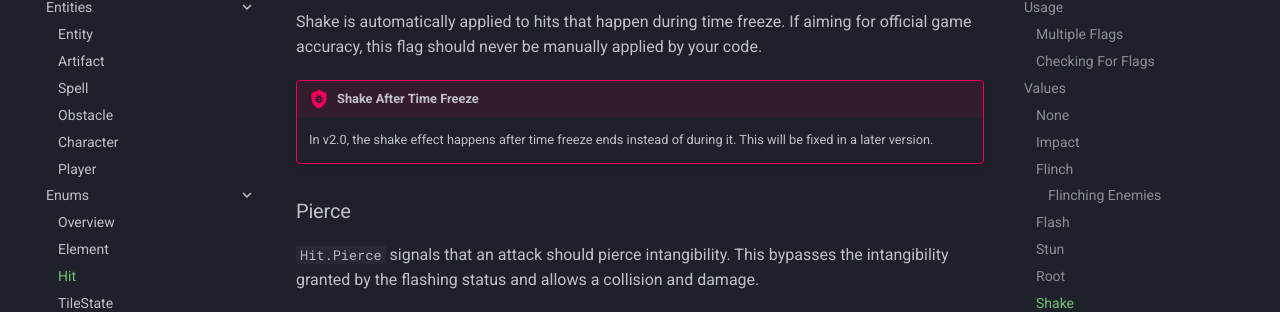
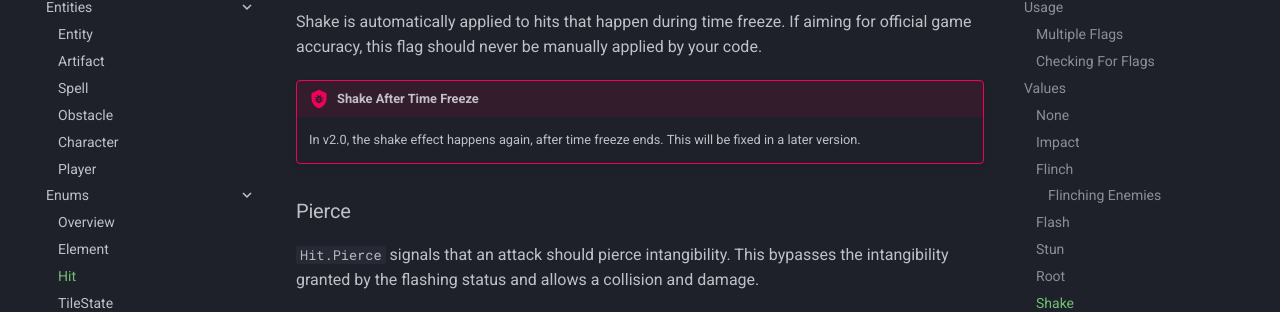
Before and after one commit to Alrysc/onb_docs, an MkDocs documentation site: the page built from docs/onb_overview/enums/hit.md, in a window 1280 px wide and 900 px high, scrolled down 5215 px. Shown: the part 128-440 px from the top of the window. Built offline with MkDocs 1.6.1 and Material for MkDocs 9.7.7, drawn with Linux system fonts in a browser that asks for light colours.

Commit message:
Fix incorrect description of Shake bug

```diff
--- a/docs/onb_overview/enums/hit.md
+++ b/docs/onb_overview/enums/hit.md
@@ -229,7 +229,7 @@ for official game accuracy, this flag should never be manually applied by your
 code.
 
 !!! bug "Shake After Time Freeze"
-    In v2.0, the shake effect happens after time freeze ends instead of during it.
+    In v2.0, the shake effect happens again, after time freeze ends.
     This will be fixed in a later version.
 
 ### Pierce
```
